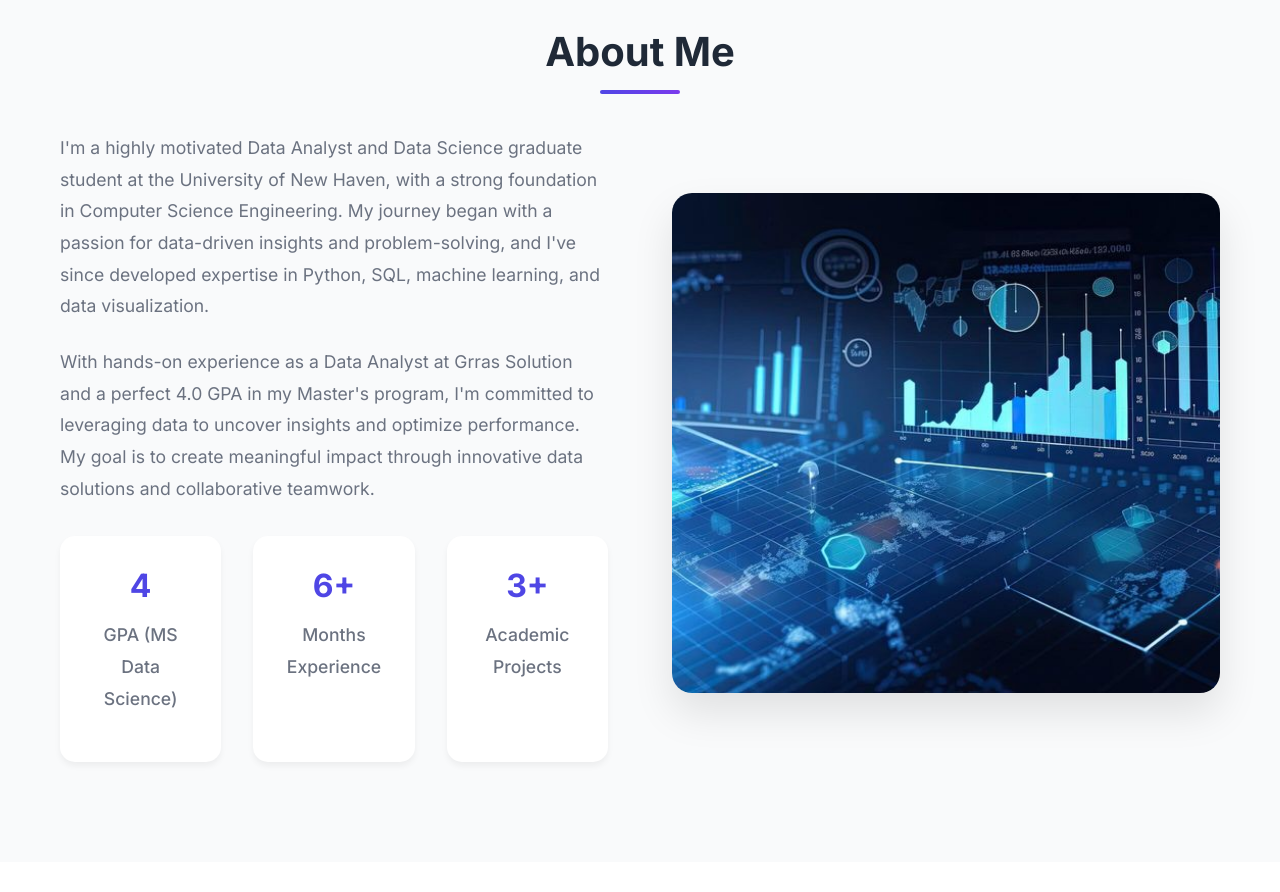
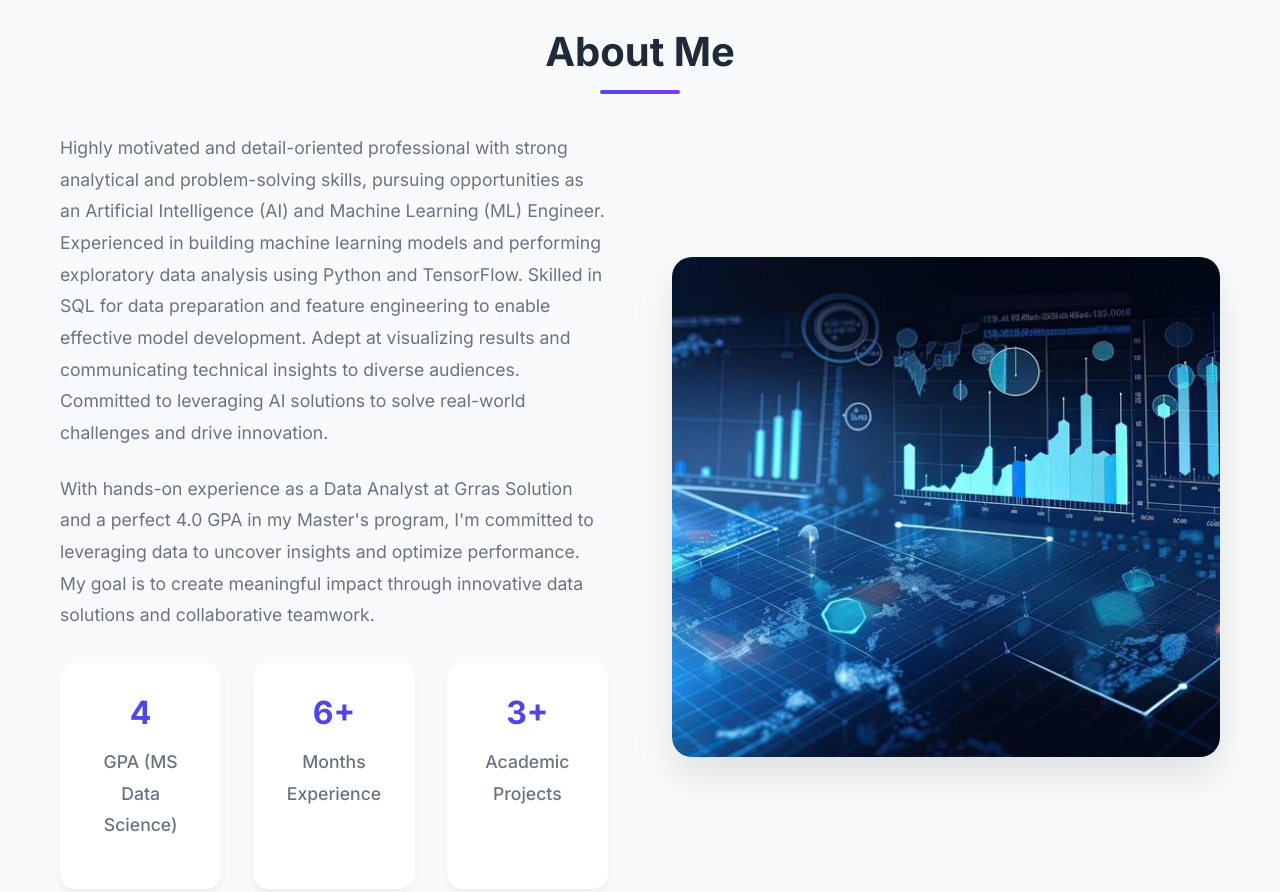
Before and after one commit to MohitRaiyani-27/MohitRaiyani-27.github.io, a website: page index.html in a window 1280 px wide. Shown: the part 880-1772 px from the top of the page. Drawn offline with Linux system fonts and the light colour scheme.

Commit message:
Revise About Me section for career focus
Updated personal description to reflect current career goals and skills in AI and ML.

```diff
--- a/index.html
+++ b/index.html
@@ -91,10 +91,7 @@
             <div class="about-content">
                 <div class="about-text">
                     <p>
-                        I'm a highly motivated Data Analyst and Data Science graduate student at the University of New Haven,
-                        with a strong foundation in Computer Science Engineering. My journey began with a passion for
-                        data-driven insights and problem-solving, and I've since developed expertise in Python, SQL,
-                        machine learning, and data visualization.
+                        Highly motivated and detail-oriented professional with strong analytical and problem-solving skills, pursuing opportunities as an Artificial Intelligence (AI) and Machine Learning (ML) Engineer. Experienced in building machine learning models and performing exploratory data analysis using Python and TensorFlow. Skilled in SQL for data preparation and feature engineering to enable effective model development. Adept at visualizing results and communicating technical insights to diverse audiences. Committed to leveraging AI solutions to solve real-world challenges and drive innovation.
                     </p>
                     <p>
                         With hands-on experience as a Data Analyst at Grras Solution and a perfect 4.0 GPA in my
```
